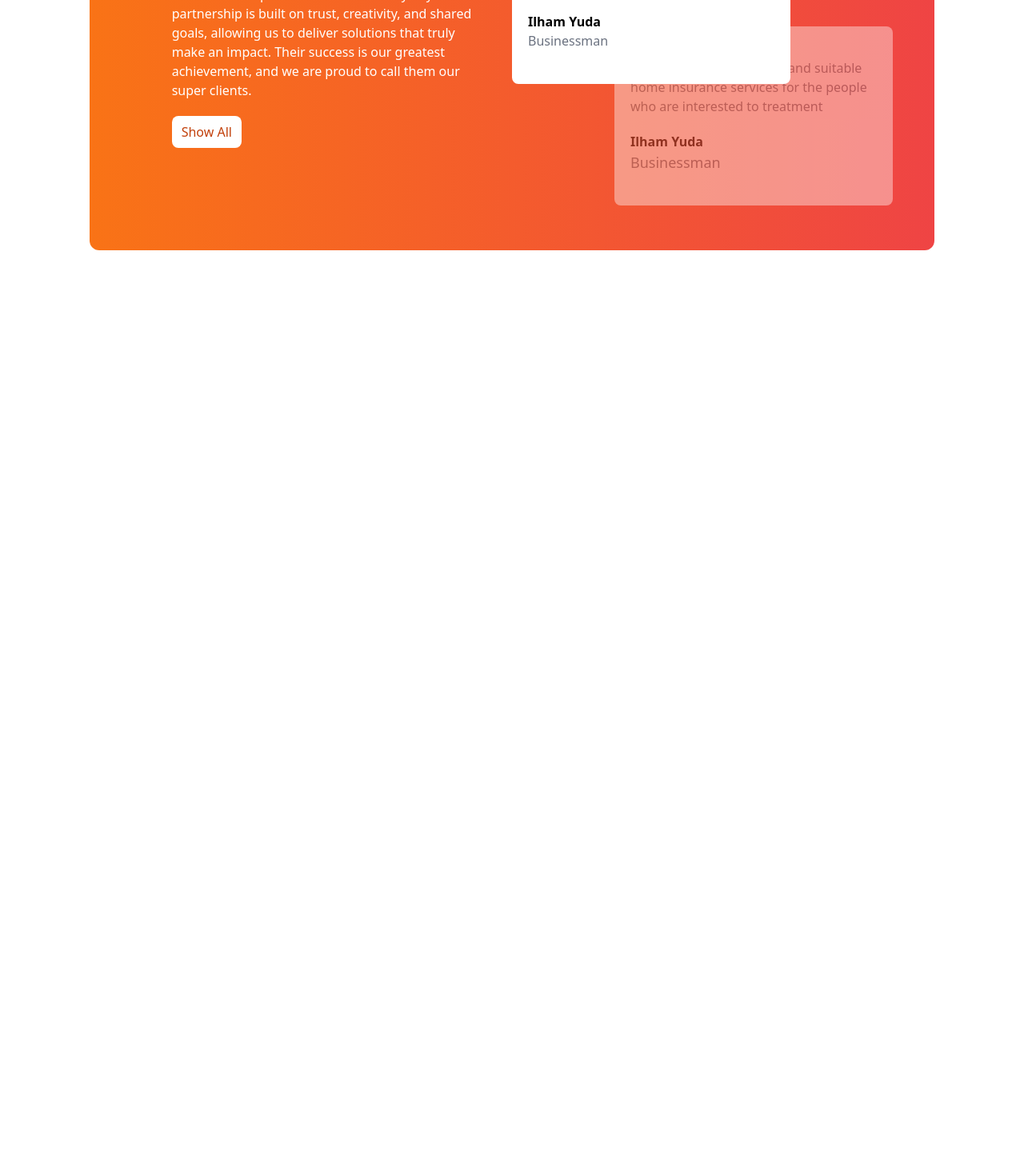
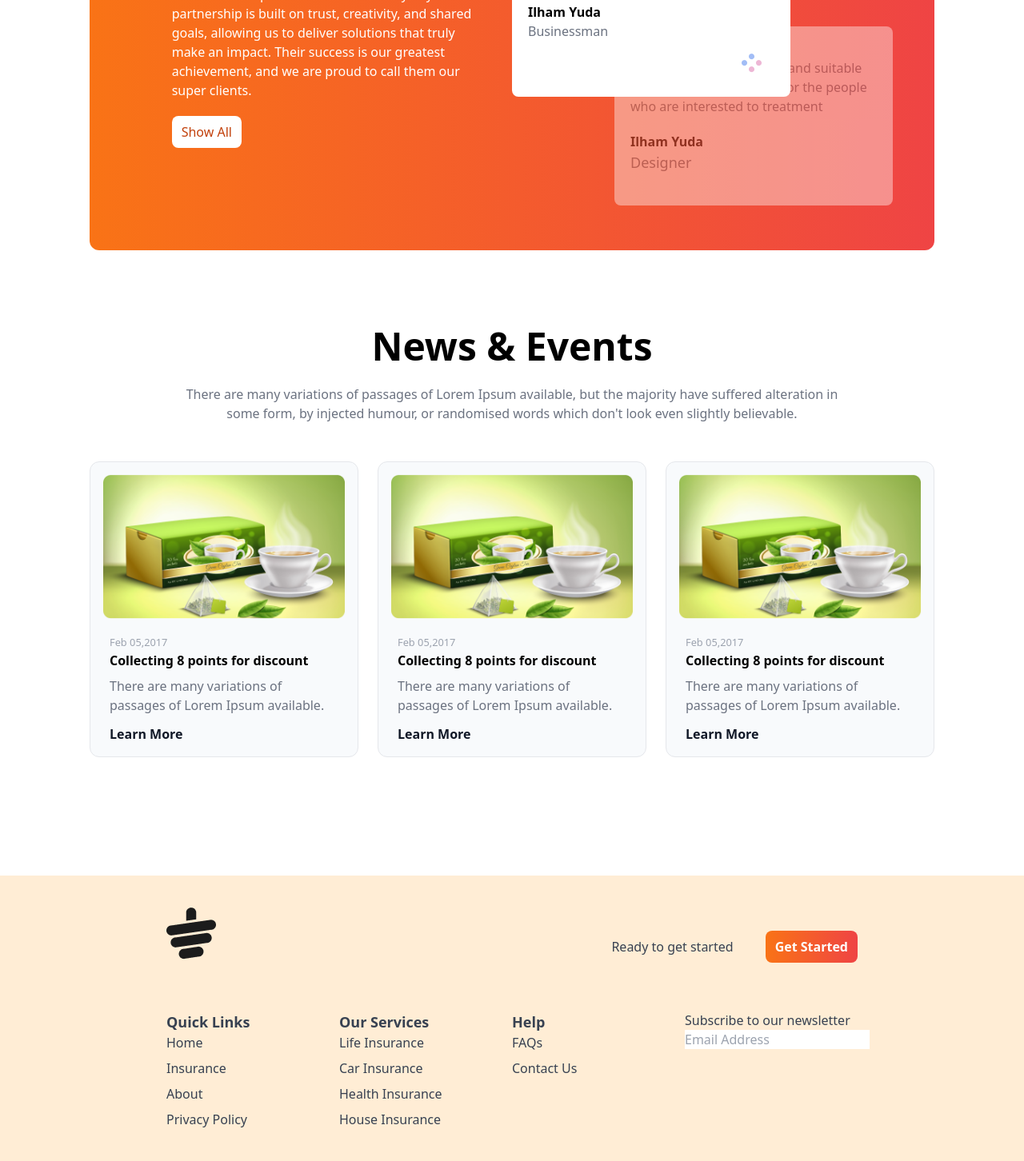
Before and after one commit to raad16/tea-house-with-tailwind, a plain HTML site: page index.html in a window 1280 px wide. Shown: the part 2138-3590 px from the top of the page at 80% size. Before the commit the page ends 2547 px from the top, so only its background shows below. Drawn offline with nearby package versions, Linux system fonts and the light colour scheme.

Commit message:
news section done

```diff
--- a/index.html
+++ b/index.html
@@ -26,7 +26,7 @@
     </head>
     <body>
         <!-- Main Content -->
-         <main class="max-w-screen-xl mx-auto px-16 lg:px-28">
+        <main class="max-w-screen-xl mx-auto px-16 lg:px-28">
             <!-- Header Section -->
             <header class="lg:flex pt-10 mb-20">
                 <!-- Text Content -->
@@ -188,7 +188,7 @@
                     <div class="relative py-24">
                         <!-- Middle Card -->
                         <div class="absolute z-10 top-44 md:top-52">
-                            <div class="h-56 w-full md:w-3/4 bg-white text-black rounded-lg flex items-center px-5">
+                            <div class="h-60 w-full md:w-3/4 bg-white text-black rounded-lg flex items-center px-5">
                                 <div class="absolute -top-5 -left-5 bg-white rounded-full">
                                     <img class="p-1" src="images/client.png" alt="">
                                 </div>
@@ -200,6 +200,9 @@
                                         Ilham Yuda
                                     </h4>
                                     <p class="text-gray-500 font-medium">Businessman</p>
+                                    <div class="float-right md:mr-4 md:mt-4">
+                                        <img src="images/circles.png" alt="">
+                                    </div>
                                 </div>
                             </div>
                         </div>
@@ -232,14 +235,114 @@
                                 <h4 class="font-bold">
                                 Ilham Yuda
                                 </h4>
-                                <p class="text-gray-500 text-lg font-medium">Businessman</p>
+                                <p class="text-gray-500 text-lg font-medium">Designer</p>
                             </div>
                         </div>
                     </div>
                 </div>
             </section>
 
+            <!-- News Section -->
+             <section>
+                <!-- Text Section -->
+                <div class="w-4/5 mx-auto text-center mb-12">
+                    <h1 class="font-bold text-5xl">News & Events</h1>
+                    <br>
+                    <p class="text-gray-500">There are many variations of passages of Lorem Ipsum available, but the majority have suffered alteration in some form, by injected humour, or randomised words which don't look even slightly believable. </p>
+                </div>
 
-         </main>
+                <!-- News Image Section -->
+                <div class="grid grid-cols-1 md:grid-cols-2 lg:grid-cols-3 mx-auto gap-6 mb-32 ">
+                    <!-- News Image 1 -->
+                    <div class="bg-slate-50 rounded-xl mb-5 border border-gray-200">
+                        <img class="p-4 mx-auto w-full" src="images/news-1.png" alt="">
+                        <div class="px-6">
+                            <small class="text-gray-400">Feb 05,2017</small>
+                            <h2 class="font-bold text-base mb-2">Collecting 8 points for discount</h2>
+                            <p class="text-gray-500 mb-3">There are many variations of passages of Lorem Ipsum available.</p>
+
+                            <button class="font-bold text-gray-900 mb-4">Learn More</button>
+                        </div>
+                    </div>
+
+                    <!-- News Image 2 -->
+                    <div class="bg-slate-50 rounded-xl mb-5 border border-gray-200">
+                        <img class="p-4 mx-auto w-full" src="images/news-1.png" alt="">
+                        <div class="px-6">
+                            <small class="text-gray-400">Feb 05,2017</small>
+                            <h2 class="font-bold text-base mb-2">Collecting 8 points for discount</h2>
+                            <p class="text-gray-500 mb-3">There are many variations of passages of Lorem Ipsum available.</p>
+
+                            <button class="font-bold text-gray-900 mb-4">Learn More</button>
+                        </div>
+                    </div>
+
+                    <!-- News Image 3 -->
+                     <div class="bg-slate-50 rounded-xl mb-5 border border-gray-200">
+                        <img class="p-4 mx-auto w-full" src="images/news-1.png" alt="">
+                        <div class="px-6">
+                            <small class="text-gray-400">Feb 05,2017</small>
+                            <h2 class="font-bold text-base mb-2">Collecting 8 points for discount</h2>
+                            <p class="text-gray-500 mb-3">There are many variations of passages of Lorem Ipsum available.</p>
+
+                            <button class="font-bold text-gray-900 mb-4">Learn More</button>
+                        </div>
+                    </div>
+                </div>
+             </section>
+        </main>
+
+        <!-- Footer Section -->
+         <footer class="bg-orange-100 text-gray-700 py-10 px-4 md:px-16">
+            <div class="w-9/12 mx-auto">
+                <!-- Logo -->
+                <div class="mb-8 flex justify-between">
+                    <img class="mb-8" src="images/cup.png" alt="">
+                    <div class="flex items-center gap-10">
+                        <h4>Ready to get started</h4>
+                        <button class="bg-gradient-to-r from-orange-500 to-red-500 px-3 py-2 rounded-lg text-white font-bold">Get Started</button>
+                    </div>
+                </div>
+                <!-- Links -->
+                 <div class="grid grid-cols-1 md:grid-cols-2 lg:grid-cols-4">
+                    <!-- First Column -->
+                     <div>
+                        <h3 class="font-semibold text-lg md-3">Quick Links</h3>
+                        <ul class="space-y-2">
+                            <li><a class="hover:text-orange-600" href="">Home</a></li>
+                            <li><a class="hover:text-orange-600" href="">Insurance</a></li>
+                            <li><a class="hover:text-orange-600" href="">About</a></li>
+                            <li><a class="hover:text-orange-600" href="">Privacy Policy</a></li>
+                        </ul>
+                     </div>
+
+                     <!-- Second Column -->
+                     <div>
+                        <h3 class="font-semibold text-lg md-3">Our Services</h3>
+                        <ul class="space-y-2">
+                            <li><a class="hover:text-orange-600" href="">Life Insurance</a></li>
+                            <li><a class="hover:text-orange-600" href="">Car Insurance</a></li>
+                            <li><a class="hover:text-orange-600" href="">Health Insurance</a></li>
+                            <li><a class="hover:text-orange-600" href="">House Insurance</a></li>
+                        </ul>
+                     </div>
+
+                     <!-- Third Column -->
+                     <div>
+                        <h3 class="font-semibold text-lg md-3">Help</h3>
+                        <ul class="space-y-2">
+                            <li><a class="hover:text-orange-600" href="">FAQs</a></li>
+                            <li><a class="hover:text-orange-600" href="">Contact Us</a></li>
+                        </ul>
+                     </div>
+
+                     <!-- Fourth Column -->
+                    <div>
+                        <h2>Subscribe to our newsletter</h2>
+                        <input placeholder="Email Address" type="email">
+                    </div>
+                 </div>
+            </div>
+         </footer>
     </body>
 </html>
```
